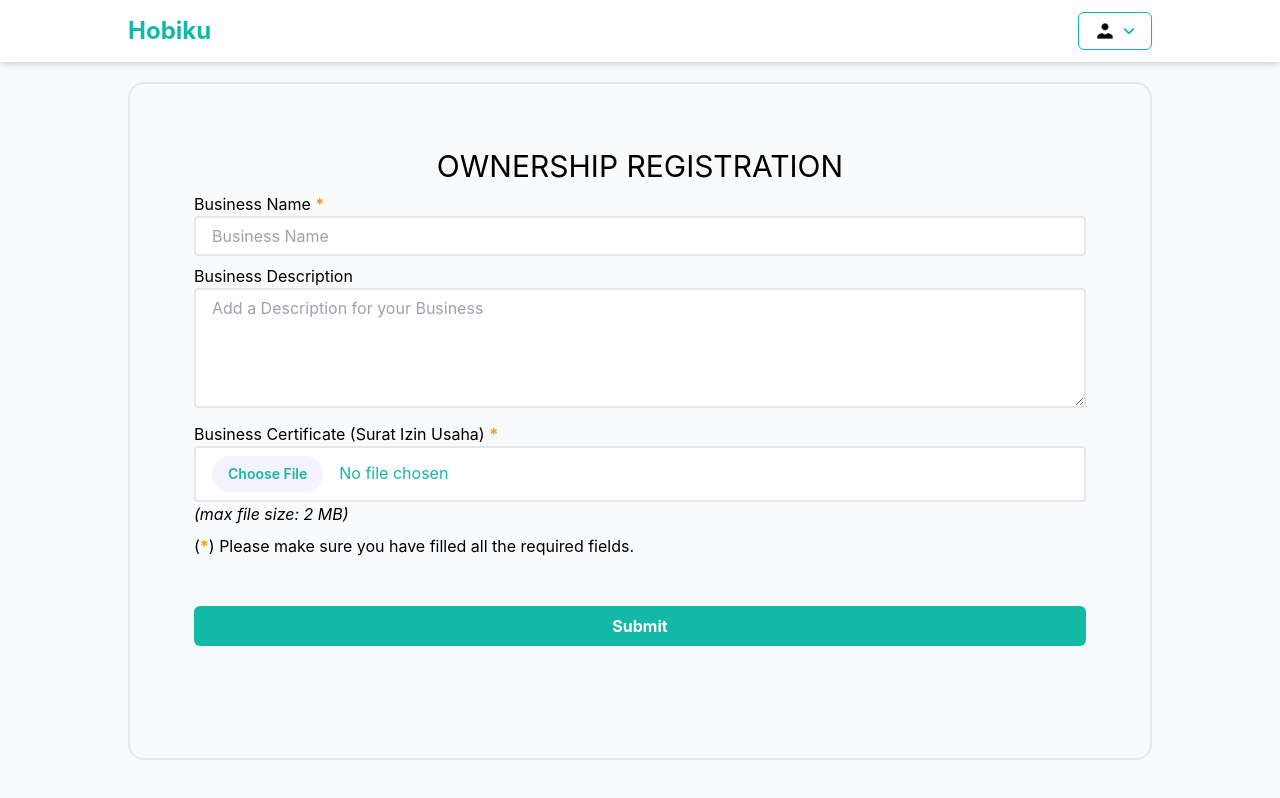
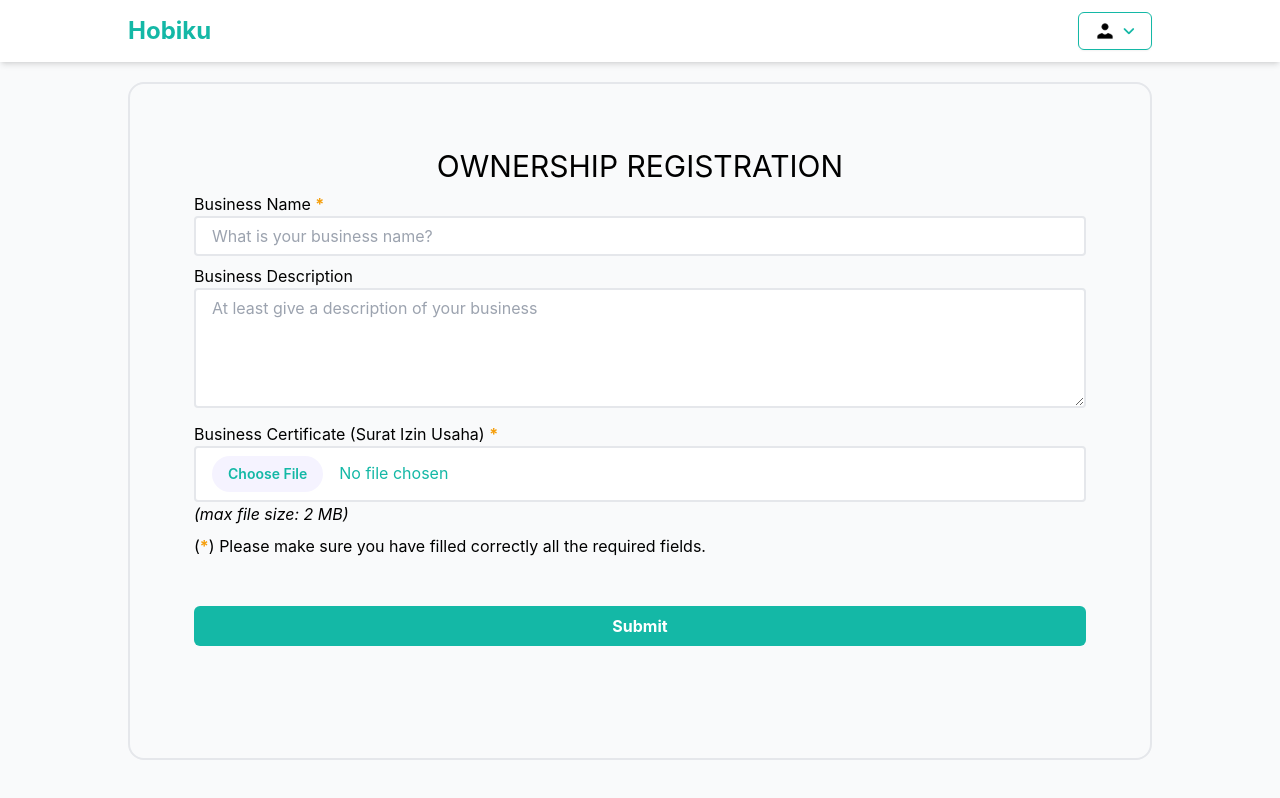
Before and after one commit to codpen/booking-sport-arena, a React (Create React App) app: page /verify in a window 1280 px wide. Built offline with nearby package versions, Linux system fonts and the light colour scheme.

Commit message:
change the composition value certificate

```diff
--- a/src/pages/user/Verify.jsx
+++ b/src/pages/user/Verify.jsx
@@ -5,7 +5,7 @@ import { errorMessage, fillAll, successMessage } from "../../functions/Alert";
 import Button from "../../components/Buttons";
 import axios from "axios";
 import { useNavigate } from "react-router-dom";
-import { statusLogin } from "../../services/Users";
+import { statusLogin, API } from "../../services/Users";
 
 export default function Verification() {
 	const [business, setBusiness] = useState("");
@@ -14,23 +14,14 @@ export default function Verification() {
 	const navigate = useNavigate();
 	document.title = "Become Owner";
 	const token = statusLogin();
-	const API =
-		// `https://haudhi.site`;
-		`https://virtserver.swaggerhub.com/hafidhirsyad/sport-arena-api/1.0.0`;
 
 	const handleSubmit = (e) => {
 		e.preventDefault();
-		if (
-			business &&
-			certificate &&
-			business.length > 0 &&
-			certificate.length > 0
-		) {
+		if (business && certificate && business.length > 0) {
 			const formData = new FormData();
 			formData.append("business_name", business);
 			formData.append("business_description", description);
 			formData.append("business_certificate", certificate);
-
 			axios
 				.put(`${API}/owners/request`, formData, {
 					headers: {
@@ -71,7 +62,7 @@ export default function Verification() {
 								<InputText
 									id="input-business-name"
 									type="text"
-									placeholder="Business Name"
+									placeholder="What is your business name?"
 									value={business}
 									onChange={(e) =>
 										setBusiness(e.target.value)
@@ -82,7 +73,7 @@ export default function Verification() {
 								<h6>Business Description</h6>
 								<TextArea
 									id="input-business-description"
-									placeholder="Add a Description for your Business"
+									placeholder="At least give a description of your business"
 									value={description}
 									onChange={(e) =>
 										setDescription(e.target.value)
@@ -107,7 +98,7 @@ export default function Verification() {
 									id="input-business-certificate"
 									accept="application/pdf"
 									className="border-2"
-									value={certificate}
+									// value={certificate ? certificate : ""}
 									onChange={(e) =>
 										setCertificate(e.target.files[0])
 									}
@@ -118,8 +109,8 @@ export default function Verification() {
 							</div>
 							<p>
 								(<strong className="text-amber-500">*</strong>)
-								Please make sure you have filled all the
-								required fields.
+								Please make sure you have filled correctly all
+								the required fields.
 							</p>
 
 							<div className="my-2">
```
